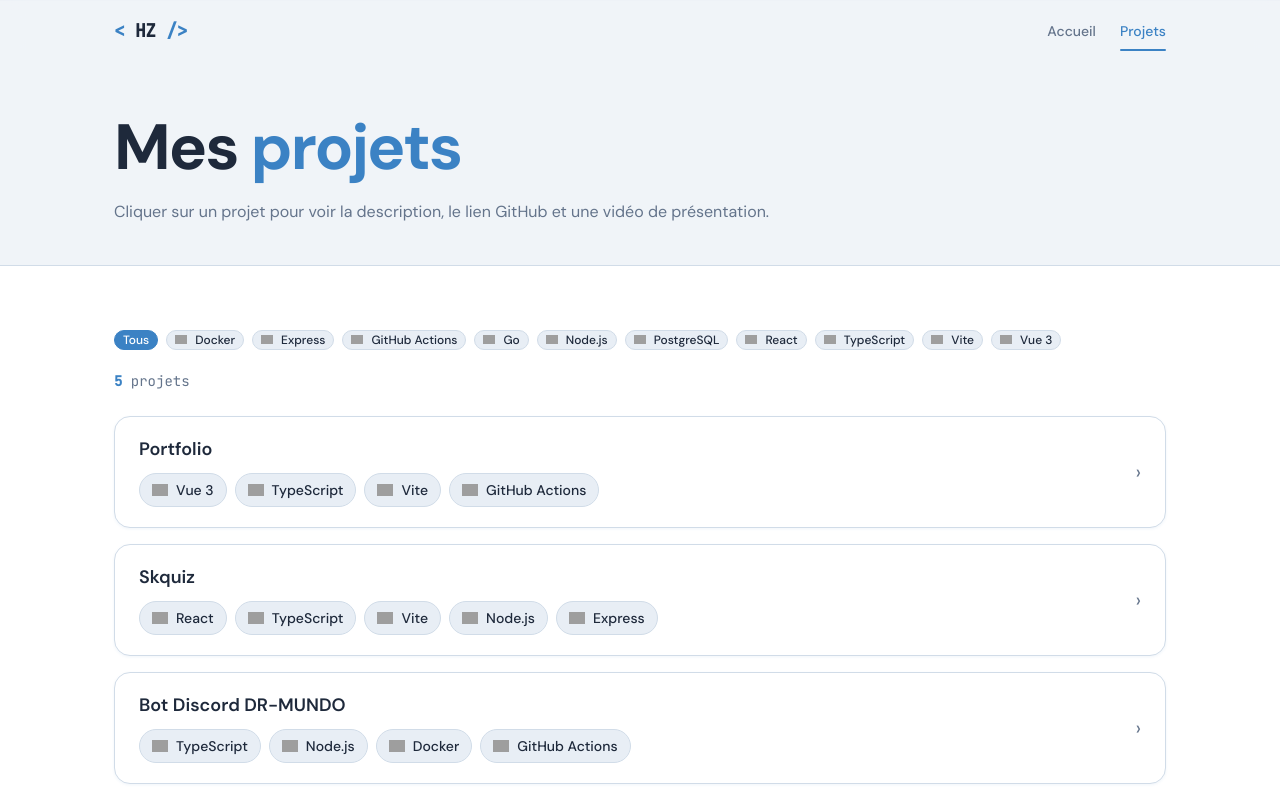
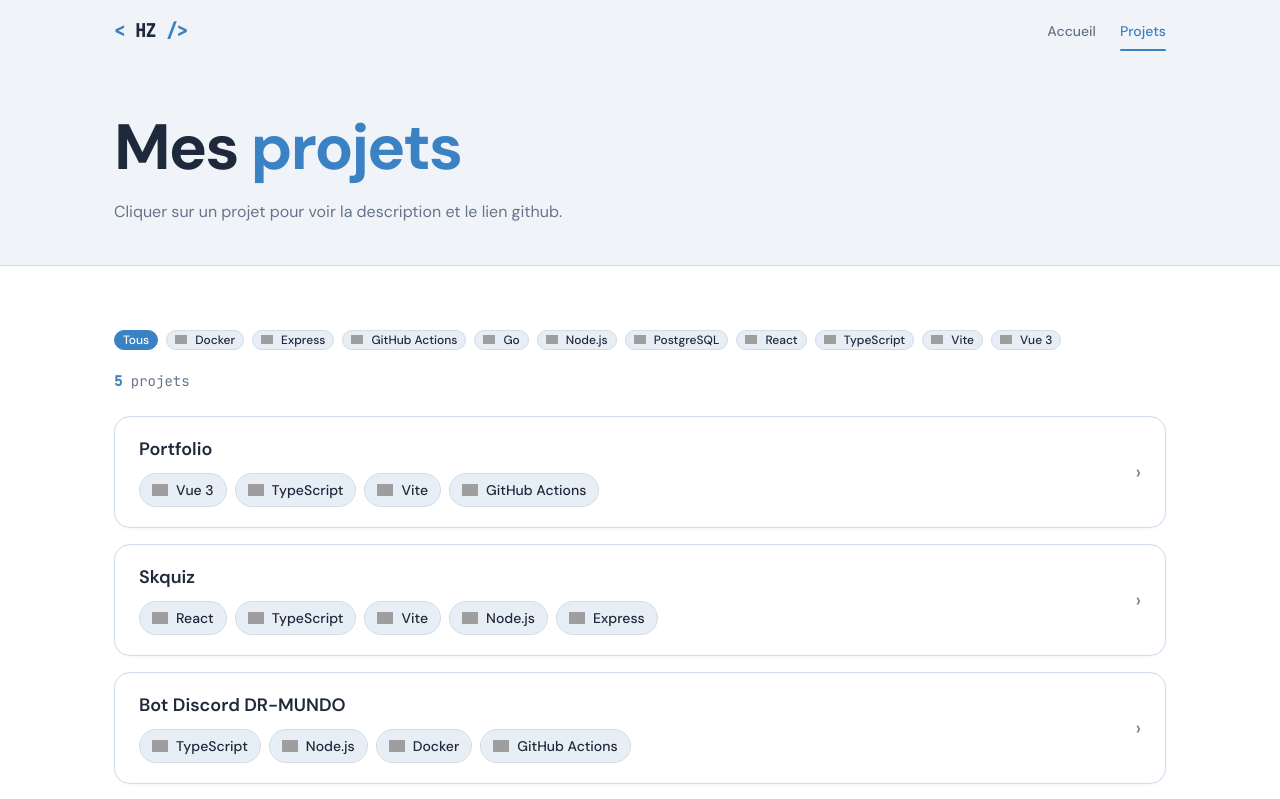
Before and after one commit to hedizair/hedizair.github.io, a Vue app: page /#/projects in a window 1280 px wide. Shown: the top 799 px of the page. Built offline with nearby package versions, Linux system fonts and the light colour scheme; grey boxes are pictures that could not be loaded.

Commit message:
fix projects hero desc

```diff
--- a/src/components/projects/ProjectsHero.vue
+++ b/src/components/projects/ProjectsHero.vue
@@ -11,7 +11,7 @@ import { projects } from '@/data/projects';
             </h1>
 
             <p class="projects-hero__subtitle">
-                Cliquer sur un projet pour voir la description, le lien GitHub et une vidéo de présentation.
+                Cliquer sur un projet pour voir la description et le lien github.
             </p>
 
         </div>
```
